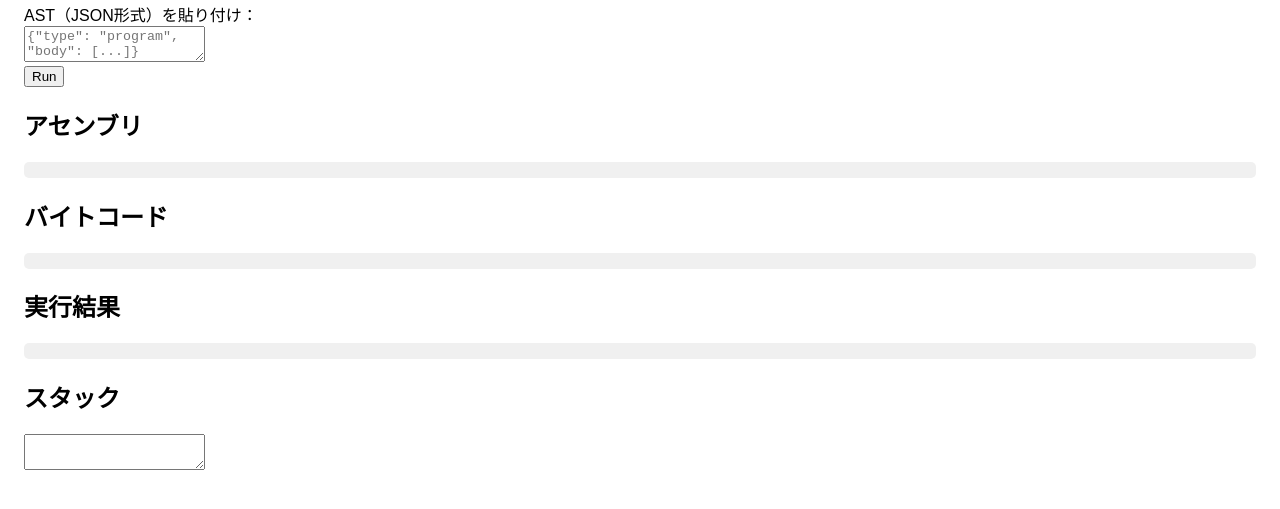
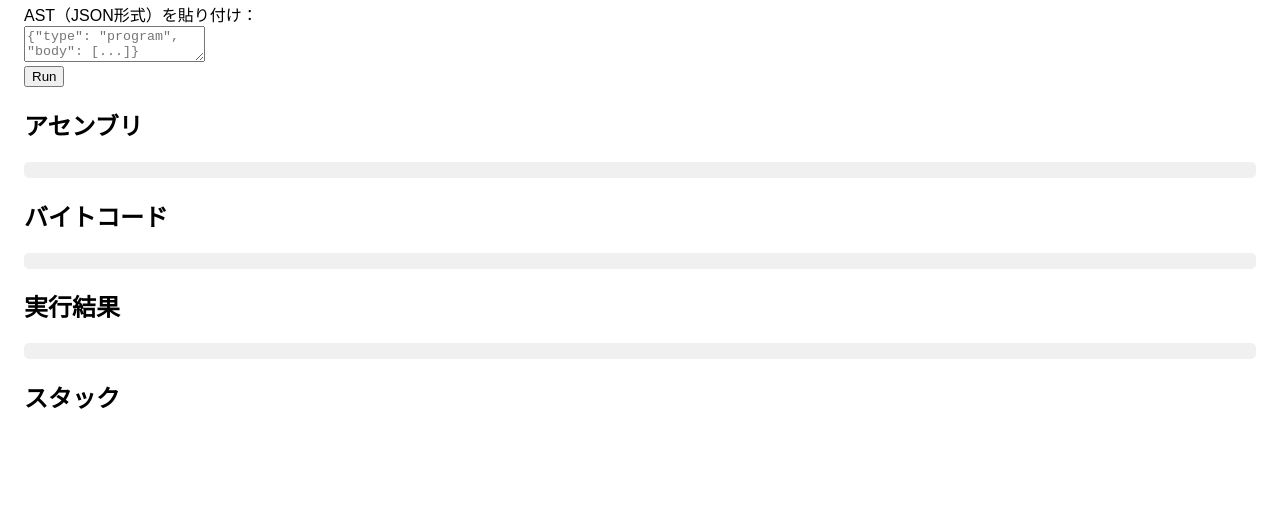
Before and after one commit to Hachijin-Okamoto/rubyVM-browser, a website built with Vite: page index.html in a window 1280 px wide. Shown: the part 111-620 px from the top of the page. Built offline with nearby package versions, Linux system fonts and the light colour scheme.

Commit message:
htmlファイルの修正

```diff
--- a/index.html
+++ b/index.html
@@ -25,7 +25,7 @@
   <pre id="resultOutput"></pre>
 
   <h2>スタック</h2>
-  <textarea id="stackPreview"></textarea>
+  <div id="stack-display"></div>
 
   <script type="module" src="/src/main.ts"></script>
 </body>
```
